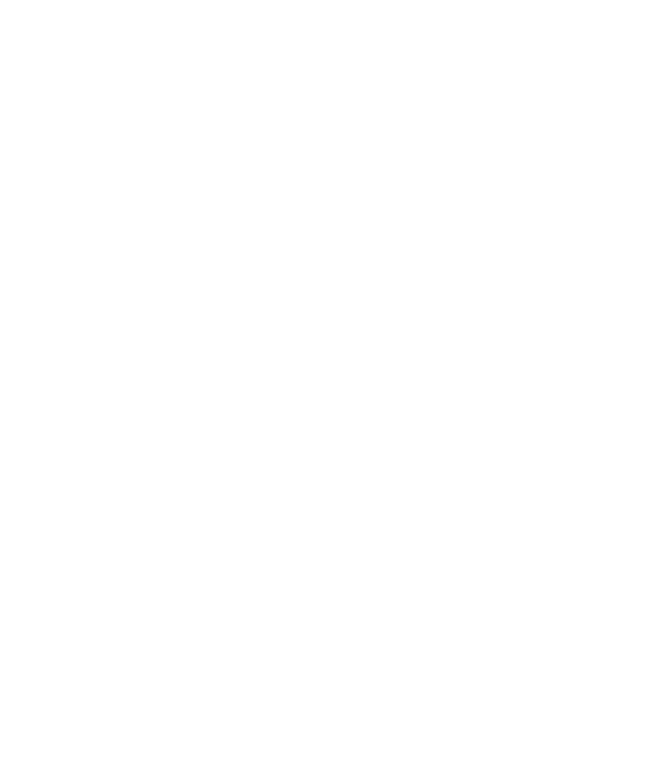
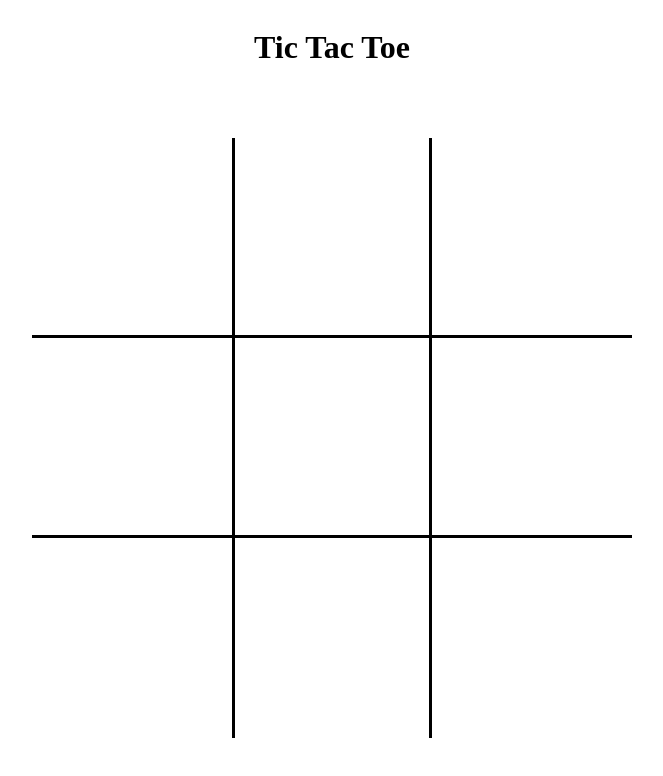
Before and after one commit to Gabefire/tic-tac-toe, a website: page index.html in a window 1280 px wide. Shown: the whole page, without its empty margins (308-971 px from the left). Drawn offline with Linux system fonts and the light colour scheme.

Commit message:
basic html gameboardfinished

```diff
--- a/index.html
+++ b/index.html
@@ -8,5 +8,18 @@
     <link rel="stylesheet" href="styles.css" />
     <script src="script.js" defer></script>
   </head>
-  <body></body>
+  <body>
+    <h1>Tic Tac Toe</h1>
+    <div class="board">
+      <div class="cell" id="cell0"></div>
+      <div class="cell" id="cell1"></div>
+      <div class="cell" id="cell2"></div>
+      <div class="cell" id="cell3"></div>
+      <div class="cell" id="cell4"></div>
+      <div class="cell" id="cell5"></div>
+      <div class="cell" id="cell6"></div>
+      <div class="cell" id="cell7"></div>
+      <div class="cell" id="cell8"></div>
+    </div>
+  </body>
 </html>
--- a/styles.css
+++ b/styles.css
@@ -0,0 +1,23 @@
+body {
+  display: flex;
+  flex-direction: column;
+  align-items: center;
+  gap: 50px;
+}
+
+.board {
+  display: grid;
+  grid-template-columns: repeat(3, 200px);
+  grid-template-rows: repeat(3, 200px);
+}
+
+.board .cell:nth-child(n):nth-child(-n + 6) {
+  border-bottom: 3px solid black;
+}
+
+#cell1,
+#cell4,
+#cell7 {
+  border-left: 3px solid black;
+  border-right: 3px solid black;
+}
```
